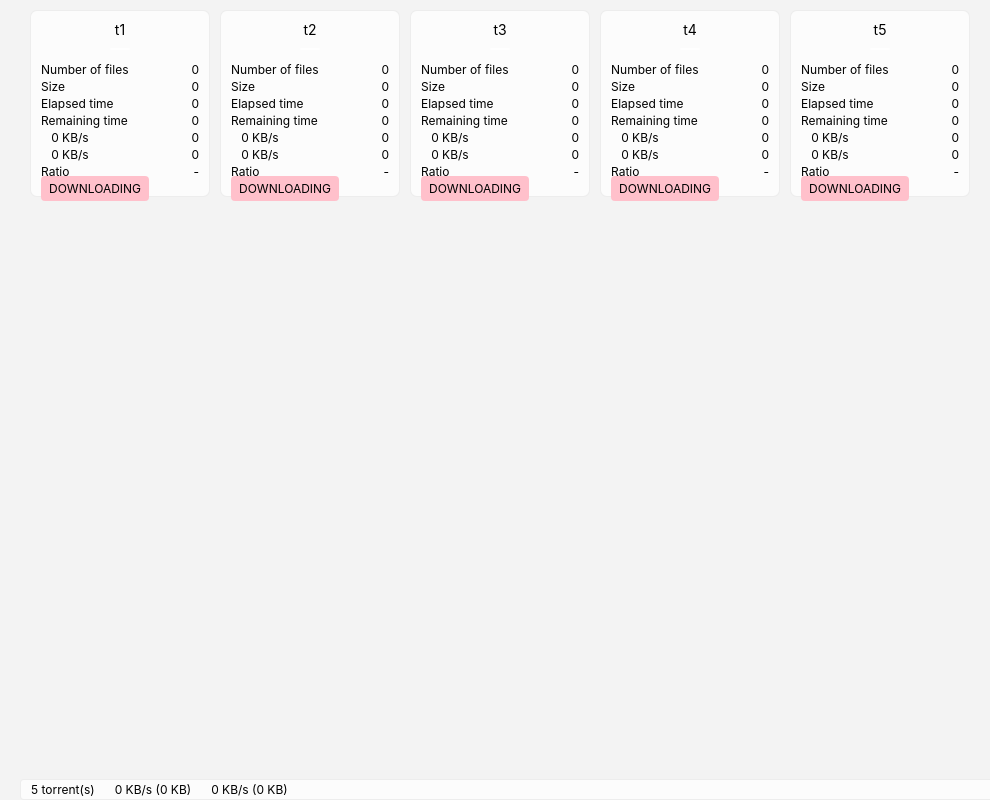
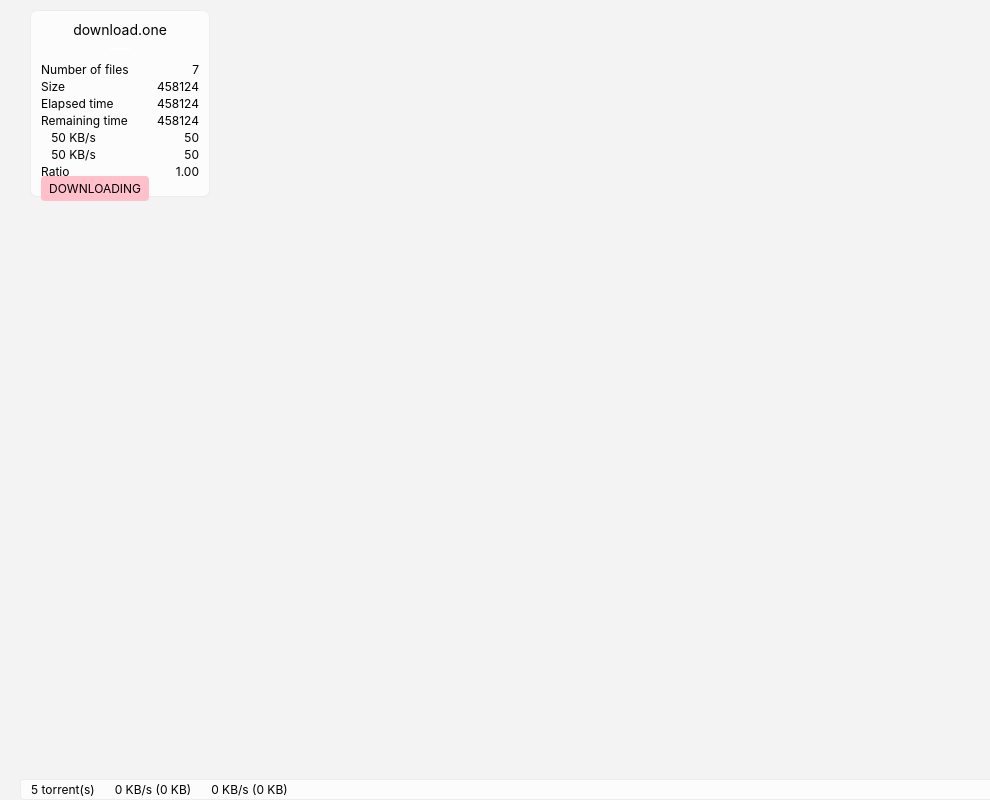
Before and after one commit to DanielSRS/yara, a React (Vite) app: page / in a window 1280 px wide. Shown: the whole page, without its empty margins (30-1020 px from the left). Built offline with nearby package versions, Linux system fonts and the light colour scheme; what @storybook/addon-actions, @storybook/react-native would draw is missing.

Commit message:
✨🚧 Update torrent props

```diff
--- a/App.tsx
+++ b/App.tsx
@@ -5,7 +5,7 @@
  * @format
  */
 
-import React, { useState } from 'react';
+import React, { ComponentProps, useState } from 'react';
 import { Platform, TouchableOpacity, Text, StyleSheet } from 'react-native';
 import { Drawer, Titlebar } from './src/components';
 import { DownloadList } from './src/components/Download/List/DownloadList';
@@ -23,7 +23,7 @@ function App(): React.JSX.Element {
       {Platform.OS !== 'windows' ? null : <Titlebar />}
       {showPlayground ? null : (
         <Drawer toggle={togglePlayground}>
-          <DownloadList downloads={['t1', 't2', 't3', 't4', 't5']} />
+          <DownloadList downloads={downloads} />
           <Statusbar />
         </Drawer>
       )}
@@ -58,4 +58,18 @@ const styles = StyleSheet.create({
   },
 });
 
+const downloads: ComponentProps<typeof DownloadList>['downloads'] = [
+  {
+    name: 'download.one',
+    numberOfFiles: 7,
+    size: 458124,
+    elapsedTime: 458124,
+    remainingTime: 458124,
+    downloadSpeed: 50,
+    totalDownloaded: 50,
+    uploadSpeed: 50,
+    totalUploaded: 50,
+  },
+];
+
 export default showStorybook() ? StorybookUIRoot : App;
--- a/src/components/Download/List/DownloadList.tsx
+++ b/src/components/Download/List/DownloadList.tsx
@@ -4,8 +4,20 @@ import { ScrollView, StyleSheet, View } from 'react-native';
 import { TorrentDownload } from '../Torrent/Torrent';
 import { AnimatedView } from '../../../Libs/Animated/View';
 
+interface DownloadInfo {
+  name: string;
+  numberOfFiles: number;
+  size: number;
+  elapsedTime: number;
+  remainingTime: number;
+  downloadSpeed: number;
+  totalDownloaded: number;
+  uploadSpeed: number;
+  totalUploaded: number;
+}
+
 interface DownloadListProps {
-  downloads: string[];
+  downloads: DownloadInfo[];
 }
 
 export function DownloadList(props: DownloadListProps) {
@@ -19,7 +31,17 @@ export function DownloadList(props: DownloadListProps) {
             <AnimatedView
               // entering={SlideInLeft.delay(100 * index <= 5 ? index : 1).springify()}
               key={index.toString()}>
-              <TorrentDownload title={data} />
+              <TorrentDownload
+                name={data.name}
+                numberOfFiles={data.numberOfFiles}
+                size={data.size}
+                elapsedTime={data.elapsedTime}
+                remainingTime={data.remainingTime}
+                downloadSpeed={data.downloadSpeed}
+                totalDownloaded={data.totalDownloaded}
+                uploadSpeed={data.uploadSpeed}
+                totalUploaded={data.totalUploaded}
+              />
             </AnimatedView>
           );
         })}
--- a/src/components/Download/Torrent/Torrent.tsx
+++ b/src/components/Download/Torrent/Torrent.tsx
@@ -10,12 +10,21 @@ interface Theme {
 }
 
 interface TorrentDownloadProps {
-  /** Titulo do torrent */
-  title: string;
+  /** Nome do torrent */
+  name: string;
   /** Tema do componete */
   theme?: Theme;
   /** Função de callback ao clicar no card do torrent */
   onPress?: () => void;
+
+  numberOfFiles: number;
+  size: number;
+  elapsedTime: number;
+  remainingTime: number;
+  downloadSpeed: number;
+  totalDownloaded: number;
+  uploadSpeed: number;
+  totalUploaded: number;
 }
 
 const defaultTheme: Theme = {
@@ -26,30 +35,31 @@ const defaultTheme: Theme = {
 
 export const TorrentDownload = (props: TorrentDownloadProps) => {
   const {
-    title,
+    name,
     theme: { colors: { background } } = defaultTheme,
     onPress,
+    numberOfFiles,
+    size,
+    elapsedTime,
+    remainingTime,
+    downloadSpeed,
+    totalDownloaded,
+    uploadSpeed,
+    totalUploaded,
   } = props;
   background;
-  const numberOfFiles = 0;
-  const size = 0;
-  const elapsedTime = 0;
-  const remainingTime = 0;
-  const downloadSpeed = 0;
-  const totalDownloaded = 0;
-  const uploadSpeed = 0;
-  const totalUploaded = 0;
 
   const label_NumberOfFiles = 'Number of files';
   const label_Size = 'Size';
   const label_ElapsedTime = 'Elapsed time';
   const label_Remaining = 'Remaining time';
   const label_Ratio = 'Ratio';
+  const ratio = (totalUploaded / totalDownloaded).toFixed(2);
   return (
     <TouchableOpacity onPress={onPress}>
       <SurfaceCard style={[styles.container]}>
         <DefaultText numberOfLines={2} style={styles.title}>
-          {title}
+          {name}
         </DefaultText>
         <Separator />
 
@@ -98,7 +108,7 @@ export const TorrentDownload = (props: TorrentDownloadProps) => {
         {/** Ratio */}
         <TwoColumnText>
           <Caption>{label_Ratio}</Caption>
-          <Caption>{'-'}</Caption>
+          <Caption>{ratio}</Caption>
         </TwoColumnText>
 
         {/** Espaço em branco */}
@@ -153,7 +163,7 @@ const TwoColumnText = (props: TwoColumnTextProps) => {
 
 const styles = StyleSheet.create({
   container: {
-    maxWidth: 230,
+    maxWidth: 230, // ou talvez 180 seja melhor
     minWidth: 180,
     paddingHorizontal: 10,
     paddingTop: 10,
```
